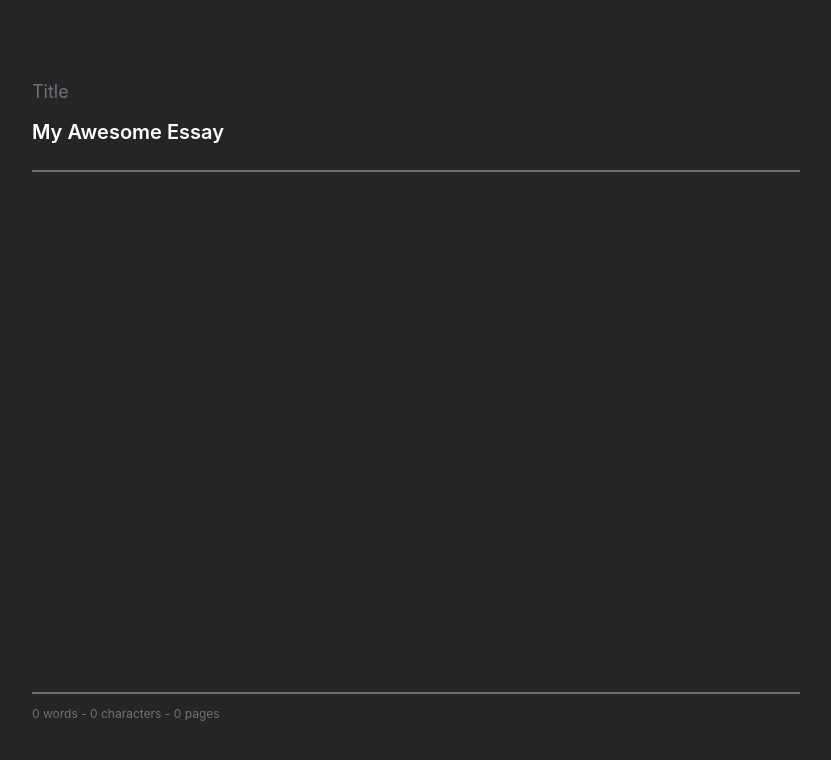
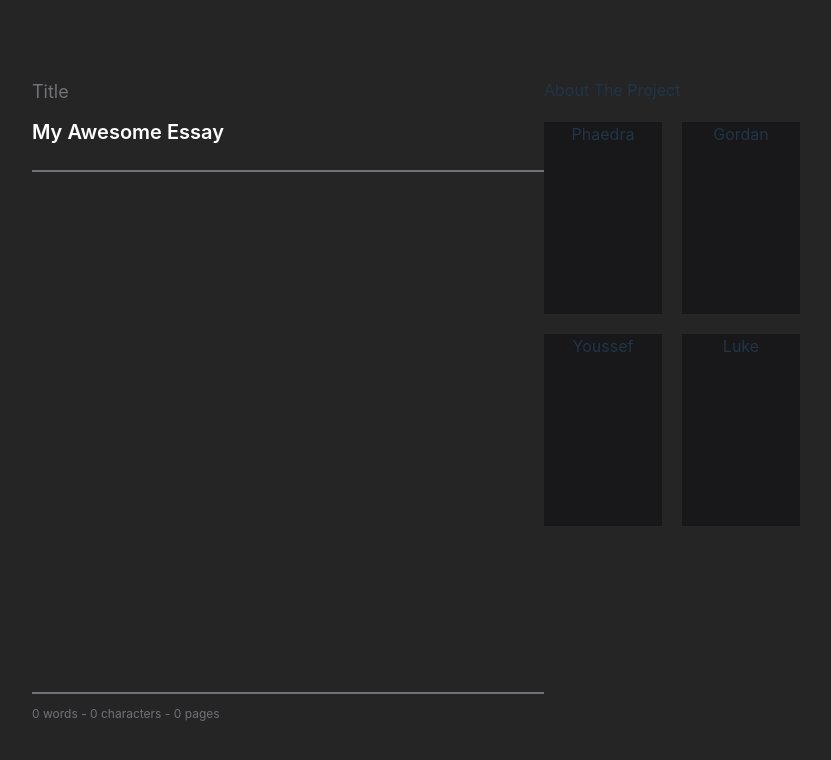
Before and after one commit to Artists-for-Humanity/OdistAI, a React (Vite) app in the folder client/: page / in a window 1280 px wide. Shown: the top 760 px of the page, without its empty margins (224-1055 px from the left). Built offline with nearby package versions, Linux system fonts and the light colour scheme.

Commit message:
add a side bar to display creator information
added 4 block to display team member information

```diff
--- a/client/src/App.tsx
+++ b/client/src/App.tsx
@@ -26,7 +26,7 @@ function App() {
 
   return (
     <div className="flex space-x-3 items-center justify-center w-full min-h-screen bg-matte-black-light">
-      <div className="2xl:px-48 px-24 w-3/4">
+      <div className="2xl:px-48 px-24 w-3/4 flex flex-row">
         <div className="text-center w-full">
           <div className="border-b-2 text-zinc-500 block mb-8 pb-3 text-left">
             <div className="text-zinc-500 text-lg pb-3">Title</div>
@@ -59,12 +59,24 @@ function App() {
           </div>
 
           <footer className="border-t-2 text-zinc-500 pt-3 text-left text-xs">
-          {/* {inputContent !== "" ? inputContent.trim().split(" ").length : 0}{" "}
+            {/* {inputContent !== "" ? inputContent.trim().split(" ").length : 0}{" "}
               words -{" "} */}
             <span>{wordCount(document.getElementById('essay-content'))} words - </span>
             <span>{inputContent.length} characters - </span>
             <span>{Math.round(inputContent.length / 500)} pages </span>
           </footer>
+        </div>
+        <div className="flex flex-col w-2/4 gap-5">
+          <h3>About The Project</h3>
+          <div className="flex flex-row text-center align-text-bottom gap-5 h-48">
+            <div className="w-1/2 items-end bg-zinc-900"><span>Phaedra</span>
+            </div>
+            <div className="w-1/2 bg-zinc-900">Gordan</div>
+          </div>
+          <div className="flex flex-row text-center gap-5 h-48">
+            <div className="w-1/2  bg-zinc-900">Youssef</div>
+            <div className="w-1/2 bg-zinc-900">Luke</div>
+          </div>
         </div>
       </div>
       {/* <div className="h-screen bg-neutral-700/20 grow-0 w-96">
```
